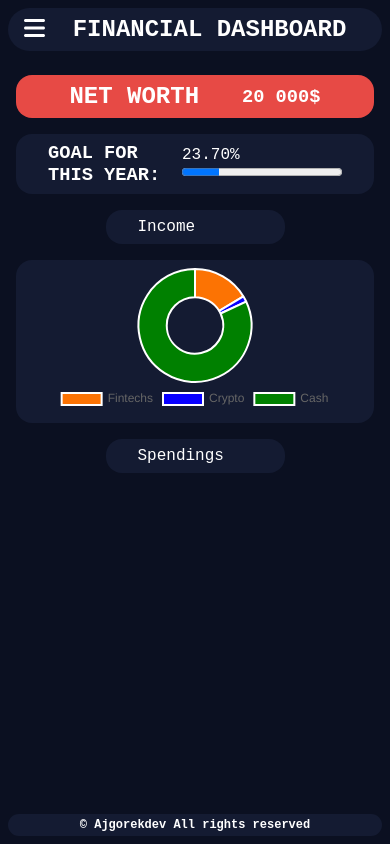
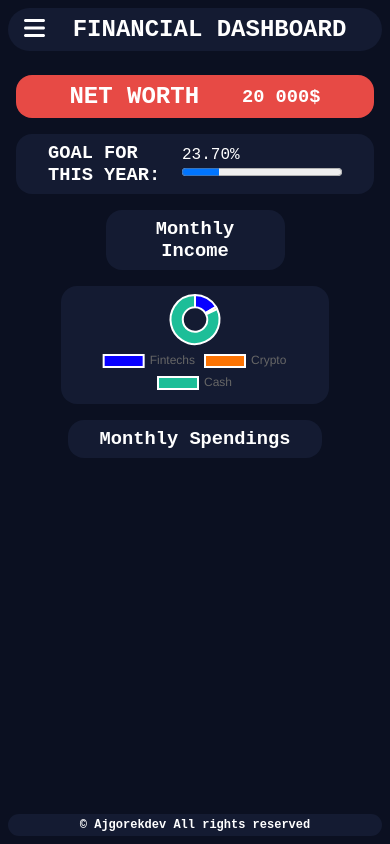
Before and after one commit to Ajgorek04/Financial-Dashboard_NEXTJS, a Next.js app: page / in a window 390 px wide. Built offline with nearby package versions, Linux system fonts and the light colour scheme.

Commit message:
styling middle section

```diff
--- a/src/app/Utils/doughnutChart.js
+++ b/src/app/Utils/doughnutChart.js
@@ -21,8 +21,8 @@ const DoughnutChart = () => {
     datasets: [
       {
         data: [FintechsValue, CryptoValue, CashValue],
-        backgroundColor: ["#fc7303", "#0800ff", "#008000"],
-        hoverBackgroundColor: ["#fc7303", "#03fc30", "#0800ff"],
+        backgroundColor: ["#0800ff", "#fc7303", "#1dbe98"],
+        hoverBackgroundColor: ["#0080ff", "#ffff00", "#106954"],
       },
     ],
   };
--- a/src/app/components/Assets/Assets.module.css
+++ b/src/app/components/Assets/Assets.module.css
@@ -4,6 +4,6 @@
 
 @media (max-width: 1200px) {
   .assets {
-    width: 100%;
+    width: 75%;
   }
 }
--- a/src/app/components/Income/Income.jsx
+++ b/src/app/components/Income/Income.jsx
@@ -4,7 +4,9 @@ import styles from "./Income.module.css";
 export function Income() {
   return (
     <div className={styles.income}>
-      <FinancialBox>Income</FinancialBox>
+      <FinancialBox>
+        <h3 className={styles.incomeText}>Monthly Income</h3>
+      </FinancialBox>
     </div>
   );
 }
--- a/src/app/components/Income/Income.module.css
+++ b/src/app/components/Income/Income.module.css
@@ -1,5 +1,10 @@
 .income {
   flex: 1;
+  display: flex;
+}
+
+.incomeText {
+  text-align: center;
 }
 
 @media (max-width: 1200px) {
--- a/src/app/components/Spendings/Spendings.jsx
+++ b/src/app/components/Spendings/Spendings.jsx
@@ -4,7 +4,9 @@ import { FinancialBox } from "../FinancialBox/FinancialBox";
 export function Spendings() {
   return (
     <div className={styles.spendings}>
-      <FinancialBox>Spendings</FinancialBox>
+      <FinancialBox>
+        <h3 className={styles.spendingsText}>Monthly Spendings</h3>
+      </FinancialBox>
     </div>
   );
 }
--- a/src/app/components/Spendings/Spendings.module.css
+++ b/src/app/components/Spendings/Spendings.module.css
@@ -1,13 +1,13 @@
 .spendings {
   flex: 1;
+  display: flex;
 }
 
-.spendings div {
-  height: 100%;
+.spendingsText {
+  text-align: center;
 }
 
 @media (max-width: 1200px) {
   .spendings {
-    width: 50%;
   }
 }
```
